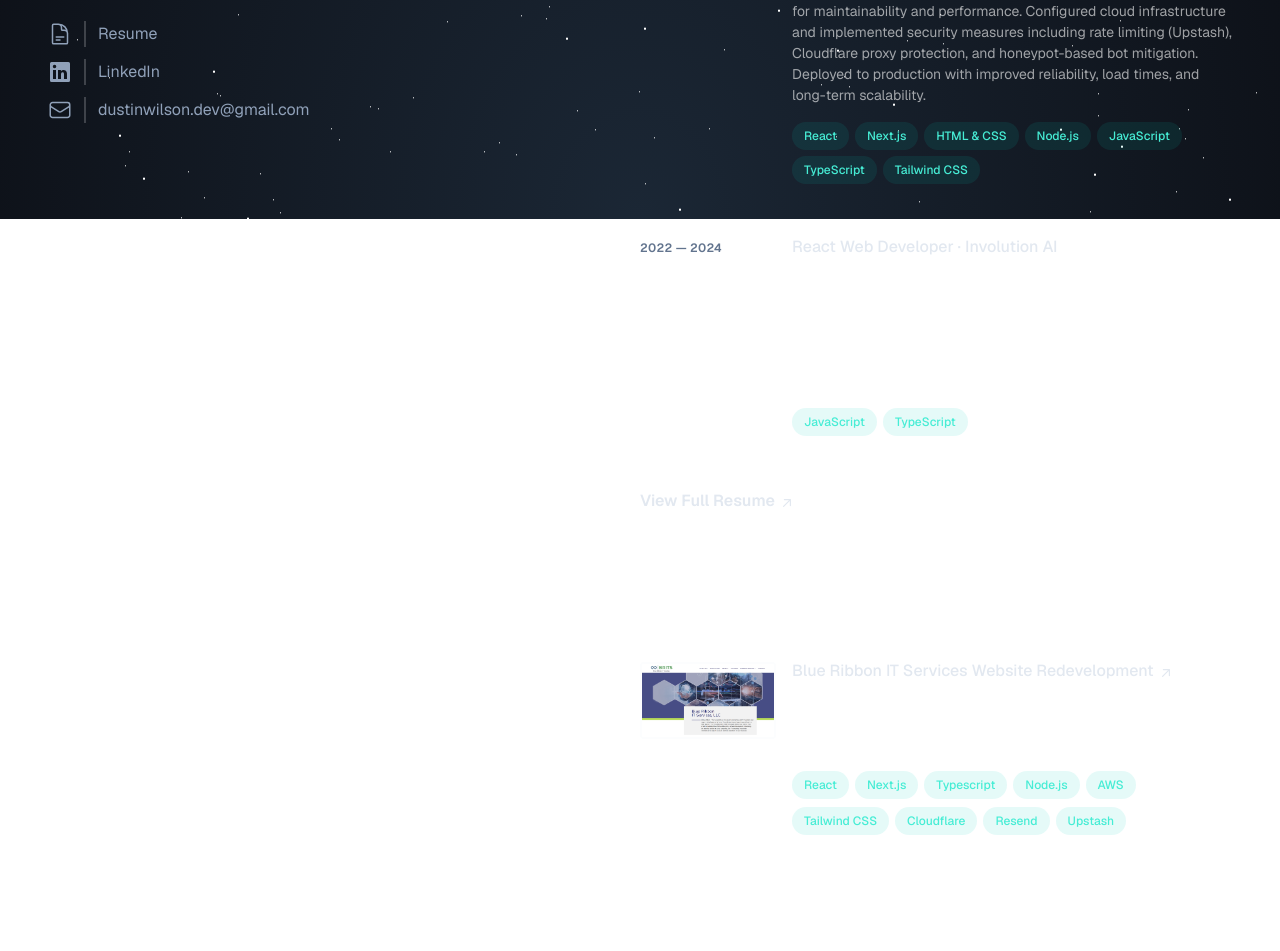
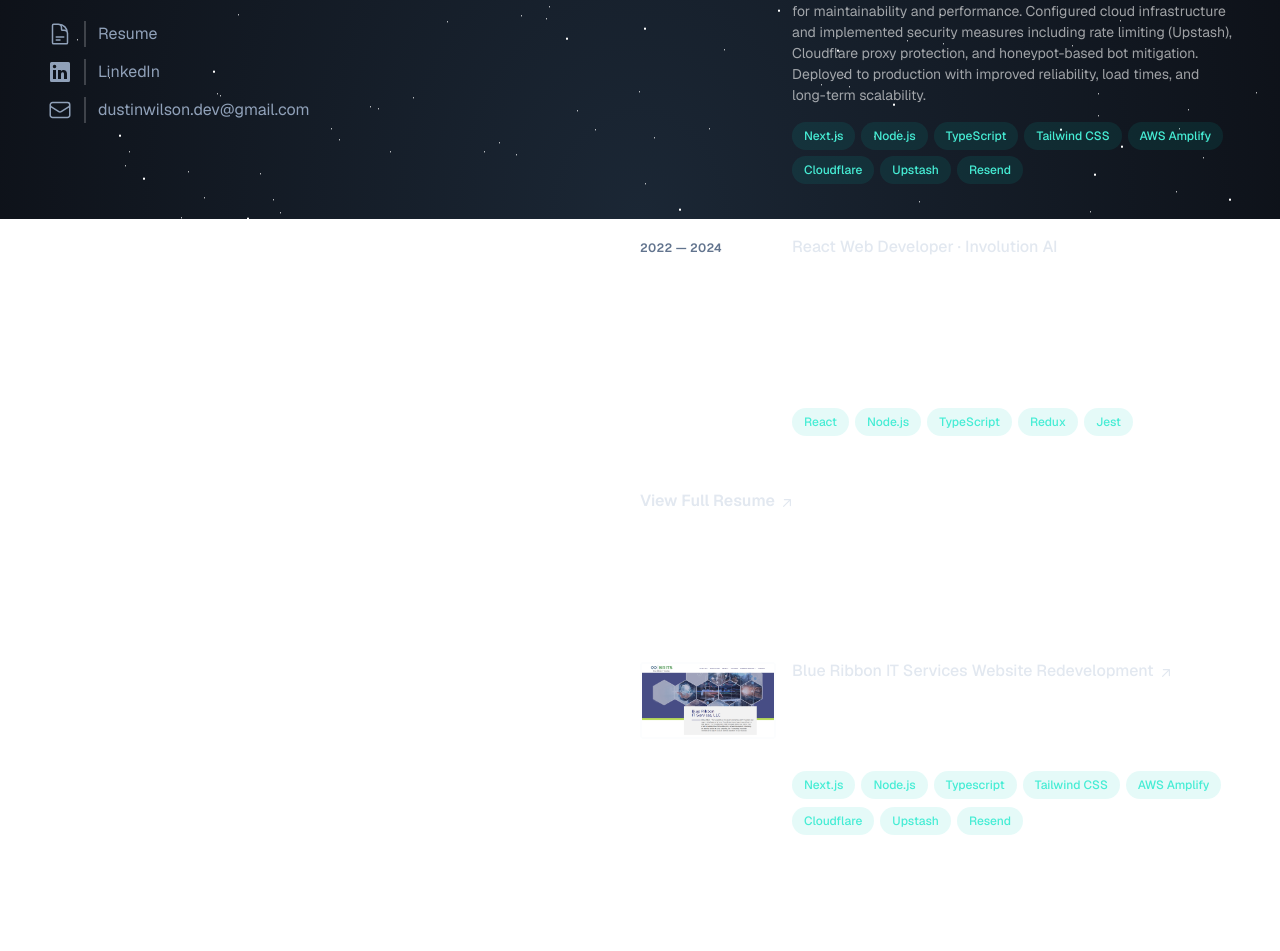
Before and after one commit to dustinwilson-dev/portfolio, a Next.js app: page / in a window 1280 px wide. Shown: the part 581-1532 px from the top of the page. Built offline with nearby package versions, Linux system fonts and the light colour scheme.

Commit message:
Added margin to links and updated experience/projects/education technologies used

```diff
--- a/src/components/Education.tsx
+++ b/src/components/Education.tsx
@@ -69,13 +69,13 @@ const Education = () => {
               </p>
               <ul className="mt-4 flex flex-wrap gap-1.5">
                 <li className="items-center rounded-full bg-teal-400/10 px-3 py-1 text-xs font-medium leading-5 text-teal-300">
+                  Flask
+                </li>
+                <li className="items-center rounded-full bg-teal-400/10 px-3 py-1 text-xs font-medium leading-5 text-teal-300">
                   Python
                 </li>
                 <li className="items-center rounded-full bg-teal-400/10 px-3 py-1 text-xs font-medium leading-5 text-teal-300">
                   HTML & CSS
-                </li>
-                <li className="items-center rounded-full bg-teal-400/10 px-3 py-1 text-xs font-medium leading-5 text-teal-300">
-                  Flask
                 </li>
                 <li className="items-center rounded-full bg-teal-400/10 px-3 py-1 text-xs font-medium leading-5 text-teal-300">
                   Bootstrap
--- a/src/components/Experience.tsx
+++ b/src/components/Experience.tsx
@@ -35,25 +35,28 @@ const Experience = () => {
               </p>
               <ul className="mt-4 flex flex-wrap gap-1.5">
                 <li className="items-center rounded-full bg-teal-400/10 px-3 py-1 text-xs font-medium leading-5 text-teal-300">
-                  React
-                </li>
-                <li className="items-center rounded-full bg-teal-400/10 px-3 py-1 text-xs font-medium leading-5 text-teal-300">
                   Next.js
                 </li>
                 <li className="items-center rounded-full bg-teal-400/10 px-3 py-1 text-xs font-medium leading-5 text-teal-300">
-                  HTML & CSS
-                </li>
-                <li className="items-center rounded-full bg-teal-400/10 px-3 py-1 text-xs font-medium leading-5 text-teal-300">
                   Node.js
-                </li>
-                <li className="items-center rounded-full bg-teal-400/10 px-3 py-1 text-xs font-medium leading-5 text-teal-300">
-                  JavaScript
                 </li>
                 <li className="items-center rounded-full bg-teal-400/10 px-3 py-1 text-xs font-medium leading-5 text-teal-300">
                   TypeScript
                 </li>
                 <li className="items-center rounded-full bg-teal-400/10 px-3 py-1 text-xs font-medium leading-5 text-teal-300">
                   Tailwind CSS
+                </li>
+                <li className="items-center rounded-full bg-teal-400/10 px-3 py-1 text-xs font-medium leading-5 text-teal-300">
+                  AWS Amplify
+                </li>
+                <li className="items-center rounded-full bg-teal-400/10 px-3 py-1 text-xs font-medium leading-5 text-teal-300">
+                  Cloudflare
+                </li>
+                <li className="items-center rounded-full bg-teal-400/10 px-3 py-1 text-xs font-medium leading-5 text-teal-300">
+                  Upstash
+                </li>
+                <li className="items-center rounded-full bg-teal-400/10 px-3 py-1 text-xs font-medium leading-5 text-teal-300">
+                  Resend
                 </li>
               </ul>
             </div>
@@ -80,10 +83,19 @@ const Experience = () => {
               </p>
               <ul className="mt-4 flex flex-wrap gap-1.5">
                 <li className="items-center rounded-full bg-teal-400/10 px-3 py-1 text-xs font-medium leading-5 text-teal-300">
-                  JavaScript
+                  React
+                </li>
+                <li className="items-center rounded-full bg-teal-400/10 px-3 py-1 text-xs font-medium leading-5 text-teal-300">
+                  Node.js
                 </li>
                 <li className="items-center rounded-full bg-teal-400/10 px-3 py-1 text-xs font-medium leading-5 text-teal-300">
                   TypeScript
+                </li>
+                <li className="items-center rounded-full bg-teal-400/10 px-3 py-1 text-xs font-medium leading-5 text-teal-300">
+                  Redux
+                </li>
+                <li className="items-center rounded-full bg-teal-400/10 px-3 py-1 text-xs font-medium leading-5 text-teal-300">
+                  Jest
                 </li>
               </ul>
             </div>
--- a/src/components/Links.tsx
+++ b/src/components/Links.tsx
@@ -12,7 +12,7 @@ const Links = () => {
     setTimeout(() => setCopied(false), 2000);
   }
   return (
-    <ul className="flex flex-col gap-3">
+    <ul className="flex flex-col gap-3 mt-8">
       <li className="flex gap-3 items-center">
         <a
           className="inline-flex items-baseline leading-tight hover:text-teal-300 focus-visible:text-teal-300 font-semibold group/link text-base"
--- a/src/components/Projects.tsx
+++ b/src/components/Projects.tsx
@@ -55,12 +55,12 @@ const Projects = () => {
                 >
                   <li className="mr-1.5 mt-2">
                     <div className="flex items-center rounded-full bg-teal-400/10 px-3 py-1 text-xs font-medium leading-5 text-teal-300">
-                      React
+                      Next.js
                     </div>
                   </li>
                   <li className="mr-1.5 mt-2">
                     <div className="flex items-center rounded-full bg-teal-400/10 px-3 py-1 text-xs font-medium leading-5 text-teal-300">
-                      Next.js
+                      Node.js
                     </div>
                   </li>
                   <li className="mr-1.5 mt-2">
@@ -70,17 +70,12 @@ const Projects = () => {
                   </li>
                   <li className="mr-1.5 mt-2">
                     <div className="flex items-center rounded-full bg-teal-400/10 px-3 py-1 text-xs font-medium leading-5 text-teal-300">
-                      Node.js
+                      Tailwind CSS
                     </div>
                   </li>
                   <li className="mr-1.5 mt-2">
                     <div className="flex items-center rounded-full bg-teal-400/10 px-3 py-1 text-xs font-medium leading-5 text-teal-300">
-                      AWS
-                    </div>
-                  </li>
-                  <li className="mr-1.5 mt-2">
-                    <div className="flex items-center rounded-full bg-teal-400/10 px-3 py-1 text-xs font-medium leading-5 text-teal-300">
-                      Tailwind CSS
+                      AWS Amplify
                     </div>
                   </li>
                   <li className="mr-1.5 mt-2">
@@ -90,12 +85,12 @@ const Projects = () => {
                   </li>
                   <li className="mr-1.5 mt-2">
                     <div className="flex items-center rounded-full bg-teal-400/10 px-3 py-1 text-xs font-medium leading-5 text-teal-300">
-                      Resend
+                      Upstash
                     </div>
                   </li>
                   <li className="mr-1.5 mt-2">
                     <div className="flex items-center rounded-full bg-teal-400/10 px-3 py-1 text-xs font-medium leading-5 text-teal-300">
-                      Upstash
+                      Resend
                     </div>
                   </li>
                 </ul>
```
